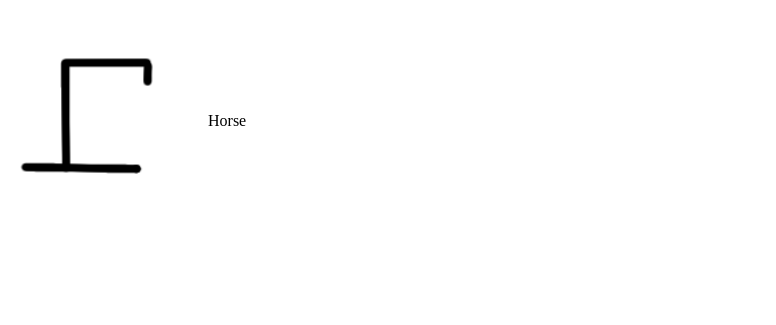
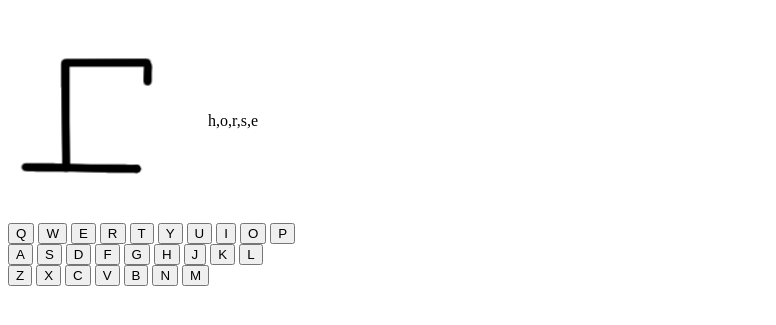
Before and after one commit to gelogabs123/Hangman, a plain HTML site: page index.html in a window 1280 px wide. Shown: the part 61-386 px from the top of the page, without its empty margins (0-776 px from the left). Drawn offline with Linux system fonts and the light colour scheme.

Commit message:
seperate letters and started on keyboard
Words are now in jagged array and keyboard is set up roughly with disabling working when clicked.

```diff
--- a/hangman.js
+++ b/hangman.js
@@ -1,12 +1,21 @@
-var words = ['Horse',
-    'Pig',
-    'Dog',
-    'Cat',
-    'Parrot',
-    'Iguana'
+var words = [
+        ['h','o','r','s','e'],
+        ['p','i','g'],
+        ['d','o','g'],
+        ['c','a','t'],
+        ['p','a','r','r','o','t'],
+        ['i','g','u','a','n','a']
     ];
 
 function generateWord() {
     let randWord = words[Math.floor(Math.random() * words.length)];
     document.getElementById('word-display').innerHTML = randWord;
 }
+
+function checkLetter(letterbtn) {
+
+}
+
+function clearLetter(letterbtn) {
+    letterbtn.disabled = true;
+}
--- a/index.html
+++ b/index.html
@@ -21,6 +21,42 @@
             </div>
         </div>
 
+        <div class="keyboard">
+            <div class="keyboard-row1">
+                <button data-letter="q" onclick="checkLetter(this); clearLetter(this);">Q</button>
+                <button data-letter="w" onclick="checkLetter(this); clearLetter(this);">W</button>
+                <button data-letter="e" onclick="checkLetter(this); clearLetter(this);">E</button>
+                <button data-letter="r" onclick="checkLetter(this); clearLetter(this);">R</button>
+                <button data-letter="t" onclick="checkLetter(this); clearLetter(this);">T</button>
+                <button data-letter="y" onclick="checkLetter(this); clearLetter(this);">Y</button>
+                <button data-letter="u" onclick="checkLetter(this); clearLetter(this);">U</button>
+                <button data-letter="i" onclick="checkLetter(this); clearLetter(this);">I</button>
+                <button data-letter="o" onclick="checkLetter(this); clearLetter(this);">O</button>
+                <button data-letter="p" onclick="checkLetter(this); clearLetter(this);">P</button>
+            </div>
+            <div class="keyboard-row2">
+                <button data-letter="a" onclick="checkLetter(this); clearLetter(this);">A</button>
+                <button data-letter="s" onclick="checkLetter(this); clearLetter(this);">S</button>
+                <button data-letter="d" onclick="checkLetter(this); clearLetter(this);">D</button>
+                <button data-letter="f" onclick="checkLetter(this); clearLetter(this);">F</button>
+                <button data-letter="g" onclick="checkLetter(this); clearLetter(this);">G</button>
+                <button data-letter="h" onclick="checkLetter(this); clearLetter(this);">H</button>
+                <button data-letter="j" onclick="checkLetter(this); clearLetter(this);">J</button>
+                <button data-letter="k" onclick="checkLetter(this); clearLetter(this);">K</button>
+                <button data-letter="l" onclick="checkLetter(this); clearLetter(this);">L</button>
+            </div>
+            <div class="keyboard-row3">
+                <button data-letter="z" onclick="checkLetter(this); clearLetter(this);">Z</button>
+                <button data-letter="x" onclick="checkLetter(this); clearLetter(this);">X</button>
+                <button data-letter="c" onclick="checkLetter(this); clearLetter(this);">C</button>
+                <button data-letter="v" onclick="checkLetter(this); clearLetter(this);">V</button>
+                <button data-letter="b" onclick="checkLetter(this); clearLetter(this);">B</button>
+                <button data-letter="n" onclick="checkLetter(this); clearLetter(this);">N</button>
+                <button data-letter="m" onclick="checkLetter(this); clearLetter(this);">M</button>
+            </div>
+
+        </div>
+
     </div>
 
 
```
